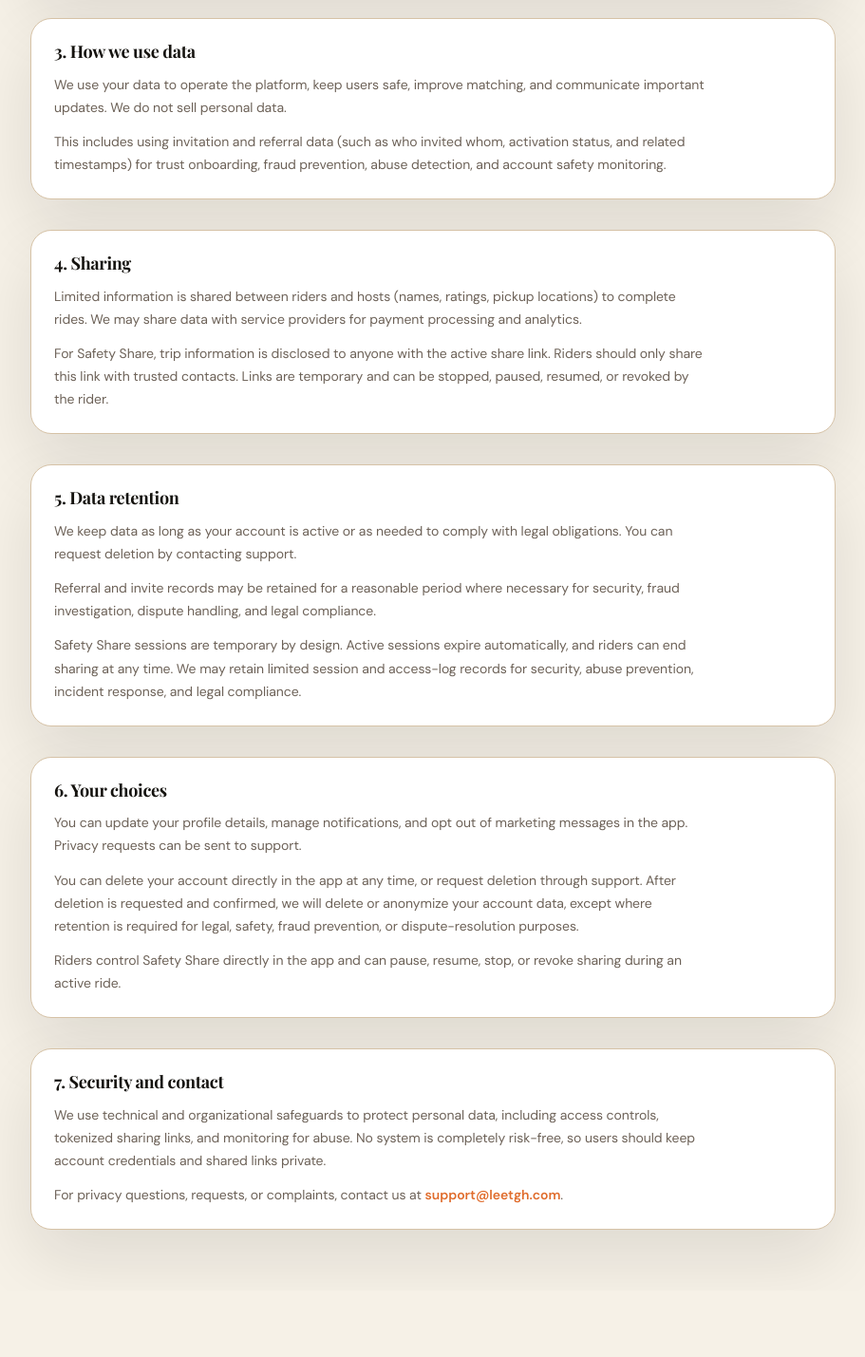
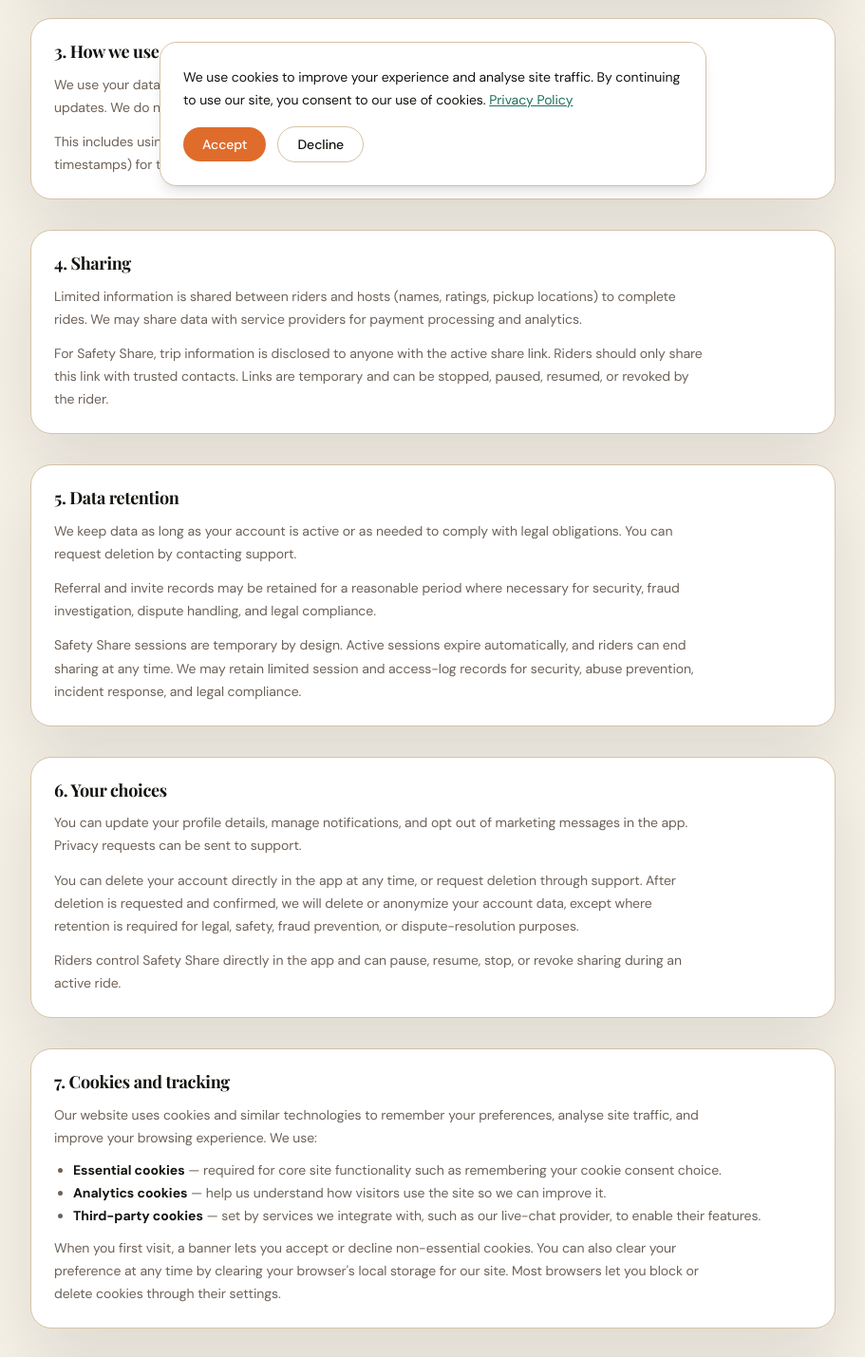
Before and after one commit to ProfArcanex01/Leet_Website, a Next.js app: page /privacy in a window 1280 px wide. Shown: the part 580-2009 px from the top of the page at 95% size, without its empty margins (184-1095 px from the left). Before the commit the page ends 1939 px from the top, so only its background shows below. Built offline with nearby package versions, Linux system fonts and the light colour scheme; no server answers; a web font is replaced by a local one.

Commit message:
Add Cookie Consent component and update Privacy Policy sections: Integrated CookieConsent component in the layout for user consent management. Updated Privacy page to include detailed information on cookie usage, types, and user control over preferences, enhancing transparency and compliance.

```diff
--- a/src/app/layout.tsx
+++ b/src/app/layout.tsx
@@ -1,6 +1,7 @@
 import type { Metadata } from "next";
 import { DM_Sans, Playfair_Display } from "next/font/google";
 import { TawkChat } from "./tawk-chat";
+import { CookieConsent } from "@/components/cookie-consent";
 import "./globals.css";
 
 const dmSans = DM_Sans({
@@ -79,6 +80,7 @@ export default function RootLayout({
       </head>
       <body className={`${dmSans.variable} ${playfair.variable}`}>
         {children}
+        <CookieConsent />
         <TawkChat />
       </body>
     </html>
--- a/src/app/privacy/page.tsx
+++ b/src/app/privacy/page.tsx
@@ -103,7 +103,25 @@ export default function PrivacyPage() {
           </section>
 
           <section className="rounded-3xl border border-[color:var(--stroke)] bg-[color:var(--card)] p-6 shadow-[var(--shadow)]">
-            <h2 className="text-lg font-semibold text-[color:var(--ink)]">7. Security and contact</h2>
+            <h2 className="text-lg font-semibold text-[color:var(--ink)]">7. Cookies and tracking</h2>
+            <p className="mt-3">
+              Our website uses cookies and similar technologies to remember your preferences, analyse site
+              traffic, and improve your browsing experience. We use:
+            </p>
+            <ul className="mt-3 list-disc space-y-1 pl-5">
+              <li><strong className="text-[color:var(--ink)]">Essential cookies</strong> — required for core site functionality such as remembering your cookie consent choice.</li>
+              <li><strong className="text-[color:var(--ink)]">Analytics cookies</strong> — help us understand how visitors use the site so we can improve it.</li>
+              <li><strong className="text-[color:var(--ink)]">Third-party cookies</strong> — set by services we integrate with, such as our live-chat provider, to enable their features.</li>
+            </ul>
+            <p className="mt-3">
+              When you first visit, a banner lets you accept or decline non-essential cookies. You can also
+              clear your preference at any time by clearing your browser&apos;s local storage for our site. Most
+              browsers let you block or delete cookies through their settings.
+            </p>
+          </section>
+
+          <section className="rounded-3xl border border-[color:var(--stroke)] bg-[color:var(--card)] p-6 shadow-[var(--shadow)]">
+            <h2 className="text-lg font-semibold text-[color:var(--ink)]">8. Security and contact</h2>
             <p className="mt-3">
               We use technical and organizational safeguards to protect personal data, including access controls,
               tokenized sharing links, and monitoring for abuse. No system is completely risk-free, so users
--- /dev/null
+++ b/src/components/cookie-consent.tsx
@@ -0,0 +1,60 @@
+"use client";
+
+import { useState, useEffect } from "react";
+import Link from "next/link";
+
+const COOKIE_CONSENT_KEY = "leet-cookie-consent";
+
+export function CookieConsent() {
+  const [visible, setVisible] = useState(false);
+
+  useEffect(() => {
+    const consent = localStorage.getItem(COOKIE_CONSENT_KEY);
+    if (!consent) {
+      setVisible(true);
+    }
+  }, []);
+
+  function accept() {
+    localStorage.setItem(COOKIE_CONSENT_KEY, "accepted");
+    setVisible(false);
+  }
+
+  function decline() {
+    localStorage.setItem(COOKIE_CONSENT_KEY, "declined");
+    setVisible(false);
+  }
+
+  if (!visible) return null;
+
+  return (
+    <div className="fixed bottom-0 left-0 right-0 z-50 p-4 sm:p-6">
+      <div className="mx-auto max-w-xl rounded-2xl border border-[var(--stroke)] bg-[var(--card)] p-4 sm:p-6 shadow-lg">
+        <p className="text-sm text-[var(--ink)]">
+          We use cookies to improve your experience and analyse site traffic. By
+          continuing to use our site, you consent to our use of cookies.{" "}
+          <Link
+            href="/privacy"
+            className="underline text-[var(--accent-2)] hover:text-[var(--accent)]"
+          >
+            Privacy Policy
+          </Link>
+        </p>
+        <div className="mt-4 flex items-center gap-3">
+          <button
+            onClick={accept}
+            className="rounded-full bg-[var(--accent)] px-5 py-2 text-sm font-medium text-white transition-colors hover:opacity-90 cursor-pointer"
+          >
+            Accept
+          </button>
+          <button
+            onClick={decline}
+            className="rounded-full border border-[var(--stroke)] bg-transparent px-5 py-2 text-sm font-medium text-[var(--ink)] transition-colors hover:bg-[var(--muted)] cursor-pointer"
+          >
+            Decline
+          </button>
+        </div>
+      </div>
+    </div>
+  );
+}
```
